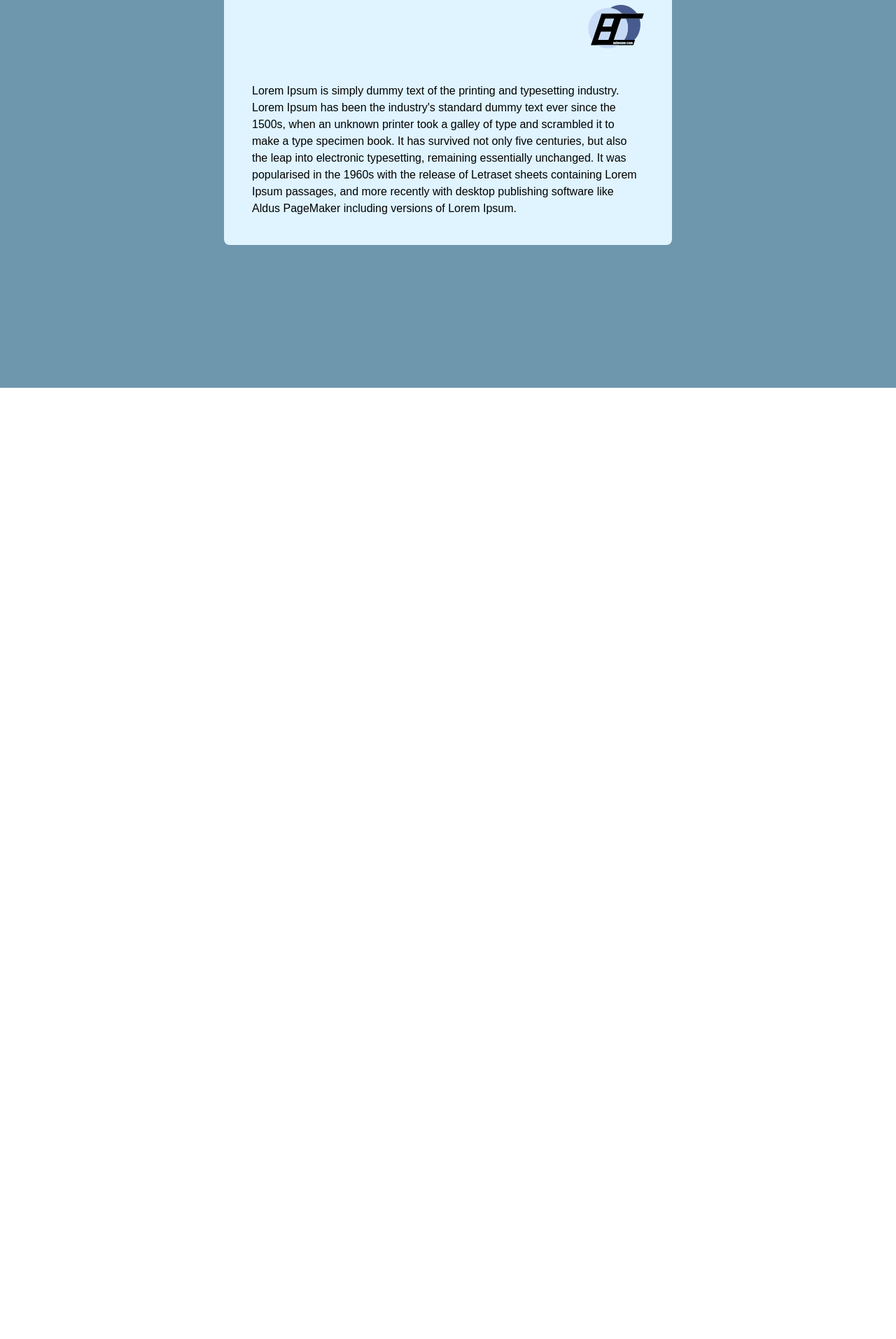
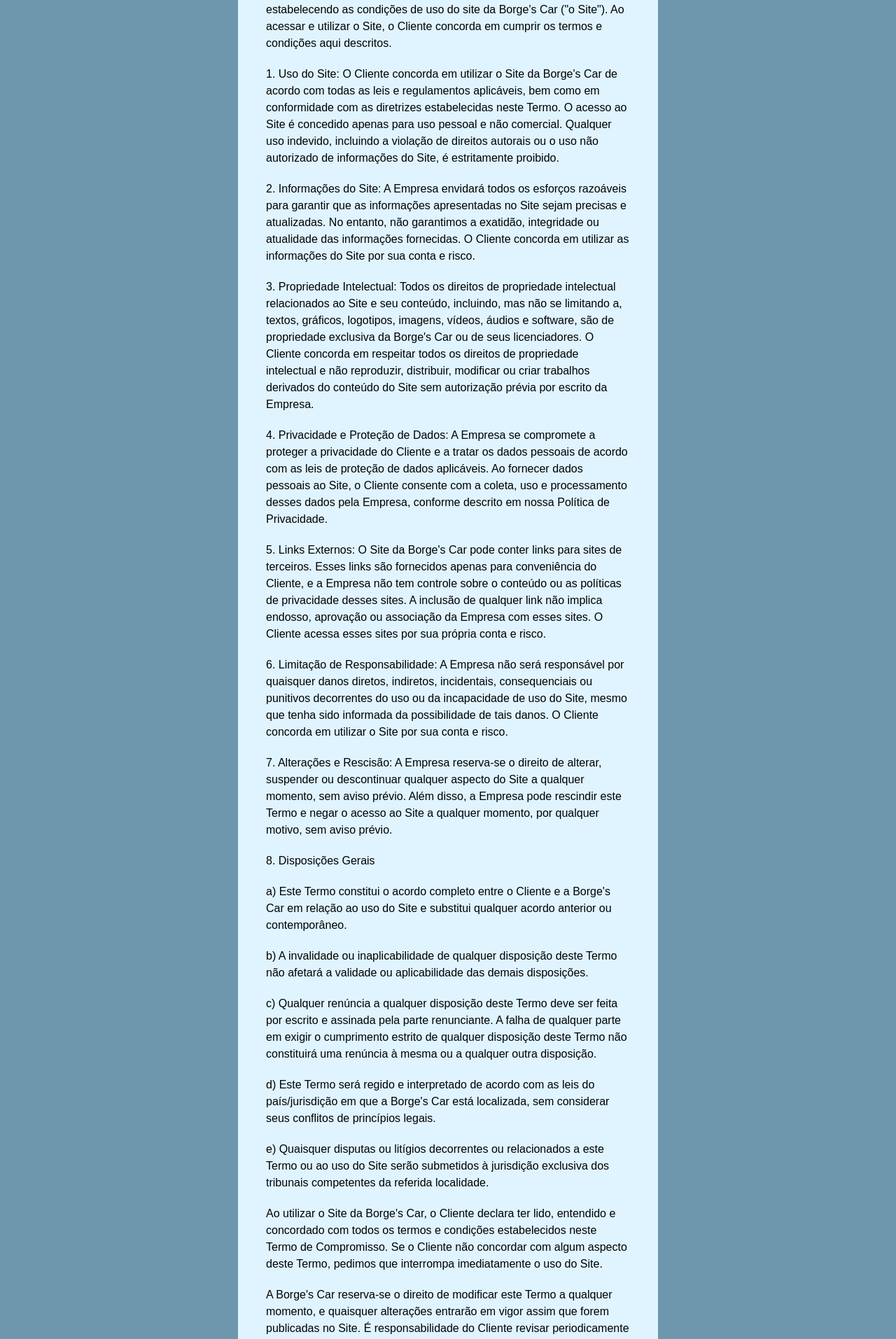
Before and after one commit to onlywillian/borgescar, a Next.js app: page /termos in a window 1280 px wide. Shown: the part 246-2159 px from the top of the page at 70% size. Before the commit the page ends 800 px from the top, so only its background shows below. Built offline with nearby package versions, Linux system fonts and the light colour scheme; a web font is replaced by a local one.

Commit message:
who we are and terms of engagement pages

```diff
--- /dev/null
+++ b/src/app/quem-somos/page.tsx
@@ -0,0 +1,88 @@
+export const metadata = {
+  title: "Quem Somos",
+};
+
+import Image from "next/image";
+
+import logoImage from "../../../public/logo-light.svg";
+
+export default function QuemSomos() {
+  return (
+    <>
+      <main className="bg-aqua-light flex justify-center items-center overflow-auto p-10">
+        <div className="bg-aqua-v-light w-1/2 rounded-lg flex flex-col p-10">
+          <Image
+            src={logoImage}
+            alt="logo"
+            className="h-20 w-20 self-end mb-10"
+          />
+
+          <div className="flex flex-col gap-5">
+            <p>
+              Bem-vindo à Borge's Car, sua concessionária de confiança para
+              veículos de qualidade e serviços automotivos excepcionais. Com uma
+              reputação sólida e anos de experiência no setor, nos orgulhamos de
+              ser uma referência no mercado automotivo.
+            </p>
+
+            <p>
+              Na Borge's Car, entendemos que a compra de um veículo é uma
+              decisão importante e emocionante. Por isso, buscamos oferecer uma
+              experiência única aos nossos clientes, desde o momento em que
+              entram em nossa concessionária até muito além da compra. Nosso
+              compromisso é fornecer veículos de alta qualidade e serviços
+              especializados que atendam às necessidades e expectativas
+              individuais de cada cliente.
+            </p>
+
+            <p>
+              Oferecemos uma ampla seleção de veículos novos e usados, incluindo
+              carros de passeio, SUVs, caminhões e veículos de luxo das
+              principais marcas do mercado. Nossa equipe de profissionais
+              experientes e conhecedores está pronta para auxiliá-lo na escolha
+              do veículo perfeito que se adeque ao seu estilo de vida, orçamento
+              e preferências pessoais.
+            </p>
+
+            <p>
+              Na Borge's Car, a transparência e a honestidade são valores
+              fundamentais. Acreditamos em estabelecer relacionamentos
+              duradouros com nossos clientes, construídos com base na confiança
+              e no atendimento personalizado. Nossa equipe de vendas está
+              empenhada em ouvir suas necessidades, responder a todas as suas
+              perguntas e fornecer orientação especializada para garantir que
+              você faça a escolha certa.
+            </p>
+
+            <p>
+              Além da venda de veículos, também oferecemos uma variedade de
+              serviços automotivos abrangentes. Nossa equipe de técnicos
+              altamente qualificados e equipados com tecnologia avançada está
+              pronta para cuidar da manutenção, reparos e serviços
+              especializados em seu veículo. Desde trocas de óleo e filtros até
+              reparos complexos, você pode confiar em nossa expertise para
+              manter seu veículo em ótimas condições de funcionamento.
+            </p>
+
+            <p>
+              Valorizamos cada cliente que passa por nossas portas e nos
+              esforçamos para superar suas expectativas em todos os aspectos.
+              Buscamos continuamente aprimorar nossos processos e serviços para
+              fornecer uma experiência excepcional, tornando-nos a escolha
+              preferida para suas necessidades automotivas.
+            </p>
+
+            <p>
+              Na Borge's Car, estamos comprometidos em fornecer qualidade,
+              confiança e excelência em tudo o que fazemos. Venha nos visitar
+              hoje mesmo e descubra por que somos a concessionária de confiança
+              para clientes exigentes como você.
+            </p>
+
+            <p>A equipe Borge's Car.</p>
+          </div>
+        </div>
+      </main>
+    </>
+  );
+}
--- a/src/app/termos/page.tsx
+++ b/src/app/termos/page.tsx
@@ -1,23 +1,148 @@
 export const metadata = {
-    title: 'Termos de Compromisso'
-}
+  title: "Termos de Compromisso",
+};
 
-import Image from 'next/image'
+import Image from "next/image";
 
-import logoImage from '../../../public/logo-light.svg'
+import logoImage from "../../../public/logo-light.svg";
 
 export default function Termos() {
   return (
     <>
-        <main className="bg-aqua-light h-screen flex justify-center items-center">
+      <main className="bg-aqua-light flex justify-center items-center overflow-auto p-10">
         <div className="bg-aqua-v-light w-1/2 rounded-lg flex flex-col p-10">
-                <Image src={logoImage} alt='logo' className='h-20 w-20 self-end mb-10'/>
+          <Image
+            src={logoImage}
+            alt="logo"
+            className="h-20 w-20 self-end mb-10"
+          />
 
-                <div>
-                    Lorem Ipsum is simply dummy text of the printing and typesetting industry. Lorem Ipsum has been the industry's standard dummy text ever since the 1500s, when an unknown printer took a galley of type and scrambled it to make a type specimen book. It has survived not only five centuries, but also the leap into electronic typesetting, remaining essentially unchanged. It was popularised in the 1960s with the release of Letraset sheets containing Lorem Ipsum passages, and more recently with desktop publishing software like Aldus PageMaker including versions of Lorem Ipsum.
+          <div className="flex flex-col gap-5">
+            <p>
+              Este Termo de Compromisso ("o Termo") é celebrado entre você ("o
+              Cliente") e a Borge's Car, uma concessionária de veículos ("a
+              Empresa"), estabelecendo as condições de uso do site da Borge's
+              Car ("o Site"). Ao acessar e utilizar o Site, o Cliente concorda
+              em cumprir os termos e condições aqui descritos.
+            </p>
+
+            <p>
+              1. Uso do Site: O Cliente concorda em utilizar o Site da Borge's
+              Car de acordo com todas as leis e regulamentos aplicáveis, bem
+              como em conformidade com as diretrizes estabelecidas neste Termo.
+              O acesso ao Site é concedido apenas para uso pessoal e não
+              comercial. Qualquer uso indevido, incluindo a violação de direitos
+              autorais ou o uso não autorizado de informações do Site, é
+              estritamente proibido.
+            </p>
+
+            <p>
+              2. Informações do Site: A Empresa envidará todos os esforços
+              razoáveis para garantir que as informações apresentadas no Site
+              sejam precisas e atualizadas. No entanto, não garantimos a
+              exatidão, integridade ou atualidade das informações fornecidas. O
+              Cliente concorda em utilizar as informações do Site por sua conta
+              e risco.
+            </p>
+
+            <p>
+              3. Propriedade Intelectual: Todos os direitos de propriedade
+              intelectual relacionados ao Site e seu conteúdo, incluindo, mas
+              não se limitando a, textos, gráficos, logotipos, imagens, vídeos,
+              áudios e software, são de propriedade exclusiva da Borge's Car ou
+              de seus licenciadores. O Cliente concorda em respeitar todos os
+              direitos de propriedade intelectual e não reproduzir, distribuir,
+              modificar ou criar trabalhos derivados do conteúdo do Site sem
+              autorização prévia por escrito da Empresa.
+            </p>
+
+            <p>
+              4. Privacidade e Proteção de Dados: A Empresa se compromete a
+              proteger a privacidade do Cliente e a tratar os dados pessoais de
+              acordo com as leis de proteção de dados aplicáveis. Ao fornecer
+              dados pessoais ao Site, o Cliente consente com a coleta, uso e
+              processamento desses dados pela Empresa, conforme descrito em
+              nossa Política de Privacidade.
+            </p>
+
+            <p>
+              5. Links Externos: O Site da Borge's Car pode conter links para
+              sites de terceiros. Esses links são fornecidos apenas para
+              conveniência do Cliente, e a Empresa não tem controle sobre o
+              conteúdo ou as políticas de privacidade desses sites. A inclusão
+              de qualquer link não implica endosso, aprovação ou associação da
+              Empresa com esses sites. O Cliente acessa esses sites por sua
+              própria conta e risco.
+            </p>
+
+            <p>
+              6. Limitação de Responsabilidade: A Empresa não será responsável
+              por quaisquer danos diretos, indiretos, incidentais,
+              consequenciais ou punitivos decorrentes do uso ou da incapacidade
+              de uso do Site, mesmo que tenha sido informada da possibilidade de
+              tais danos. O Cliente concorda em utilizar o Site por sua conta e
+              risco.
+            </p>
+
+            <p>
+              7. Alterações e Rescisão: A Empresa reserva-se o direito de
+              alterar, suspender ou descontinuar qualquer aspecto do Site a
+              qualquer momento, sem aviso prévio. Além disso, a Empresa pode
+              rescindir este Termo e negar o acesso ao Site a qualquer momento,
+              por qualquer motivo, sem aviso prévio.
+            </p>
+
+            <p>8. Disposições Gerais</p>
+            <p>
+              a) Este Termo constitui o acordo completo entre o Cliente e a
+              Borge's Car em relação ao uso do Site e substitui qualquer acordo
+              anterior ou contemporâneo.
+            </p>
+
+            <p>
+              b) A invalidade ou inaplicabilidade de qualquer disposição deste
+              Termo não afetará a validade ou aplicabilidade das demais
+              disposições.
+            </p>
+
+            <p>
+              c) Qualquer renúncia a qualquer disposição deste Termo deve ser
+              feita por escrito e assinada pela parte renunciante. A falha de
+              qualquer parte em exigir o cumprimento estrito de qualquer
+              disposição deste Termo não constituirá uma renúncia à mesma ou a
+              qualquer outra disposição.
+            </p>
+
+            <p>
+              d) Este Termo será regido e interpretado de acordo com as leis do
+              país/jurisdição em que a Borge's Car está localizada, sem
+              considerar seus conflitos de princípios legais.
+            </p>
+
+            <p>
+              e) Quaisquer disputas ou litígios decorrentes ou relacionados a
+              este Termo ou ao uso do Site serão submetidos à jurisdição
+              exclusiva dos tribunais competentes da referida localidade.
+            </p>
+
+            <p>
+              Ao utilizar o Site da Borge's Car, o Cliente declara ter lido,
+              entendido e concordado com todos os termos e condições
+              estabelecidos neste Termo de Compromisso. Se o Cliente não
+              concordar com algum aspecto deste Termo, pedimos que interrompa
+              imediatamente o uso do Site.
+            </p>
+
+            <p>
+              A Borge's Car reserva-se o direito de modificar este Termo a
+              qualquer momento, e quaisquer alterações entrarão em vigor assim
+              que forem publicadas no Site. É responsabilidade do Cliente
+              revisar periodicamente este Termo para estar ciente de quaisquer
+              modificações.
+            </p>
           </div>
         </div>
       </main>
     </>
-    )
+  );
 }
```
Lines whose indentation alone changed are shown as unchanged.
